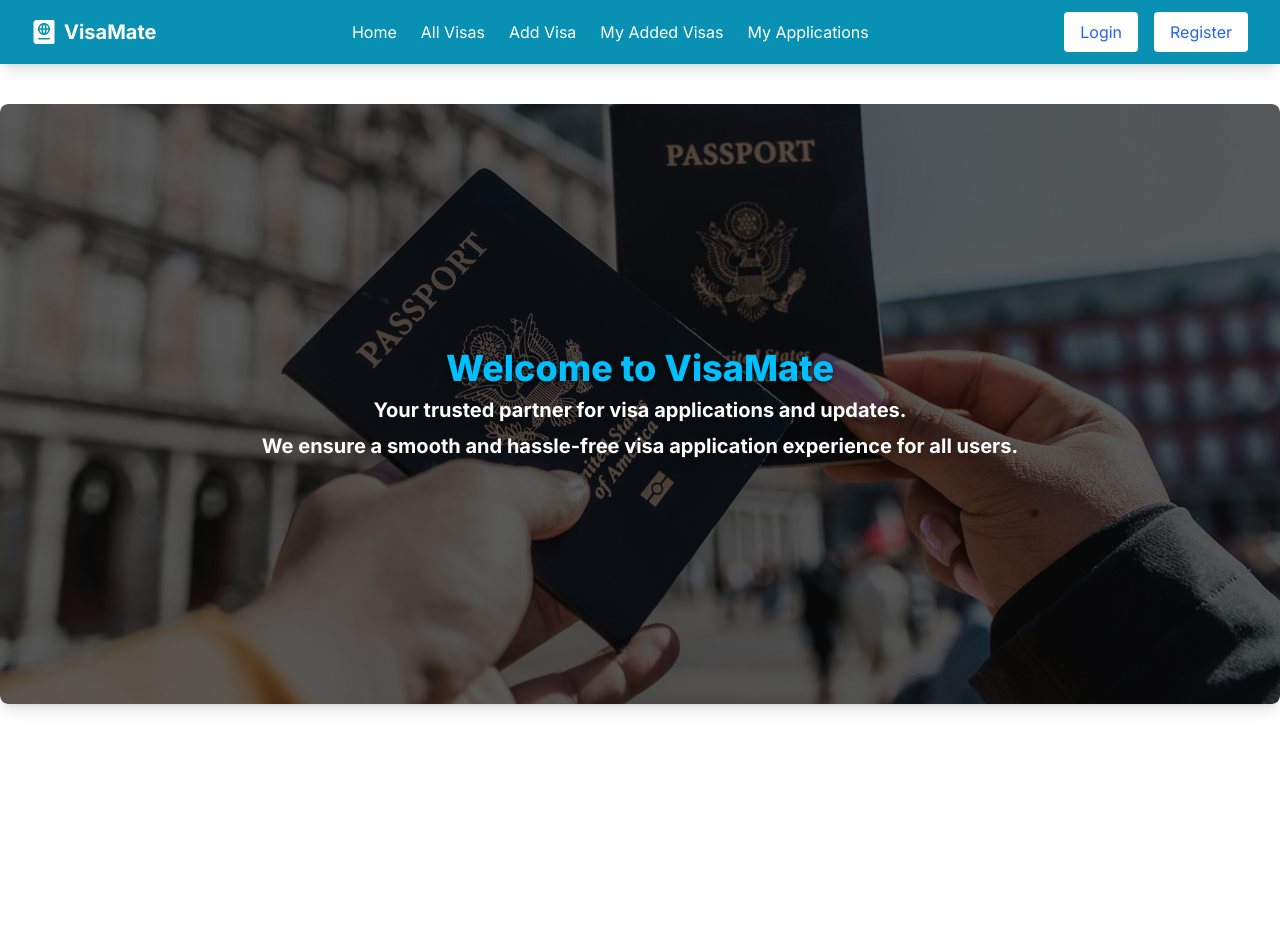
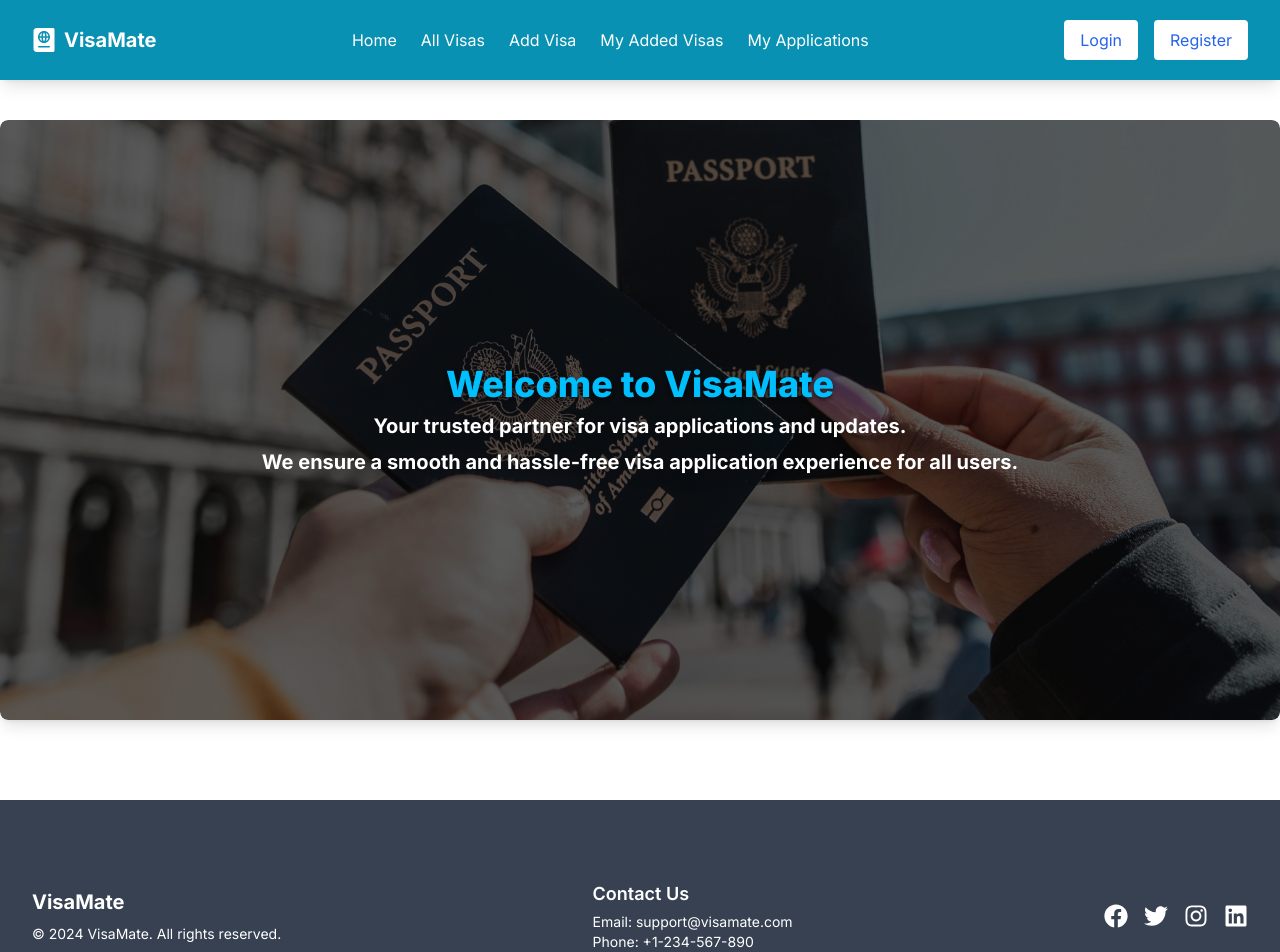
Before and after one commit to sm-sarwar/VisaMate, a React (Vite) app: page / in a window 1280 px wide. Shown: the top 952 px of the page. Before the commit the page ends 800 px from the top, so only its background shows below. Built offline with nearby package versions, Linux system fonts and the light colour scheme.

Commit message:
add footer

```diff
--- /dev/null
+++ b/src/Components/Footer.jsx
@@ -0,0 +1,70 @@
+import React from "react";
+import { FaFacebook, FaTwitter, FaInstagram, FaLinkedin } from "react-icons/fa";
+
+
+const Footer = () => {
+  return (
+    <footer className="bg-gray-700 text-white py-20 mt-20">
+      <div className="max-w-7xl mx-auto px-4 sm:px-6 lg:px-8">
+        <div className="flex flex-col md:flex-row justify-between items-center">
+          {/* Website Name and Copyright */}
+          <div className="mb-4 md:mb-0 text-center md:text-left">
+            <h2 className="text-xl font-bold">VisaMate</h2>
+            <p className="text-sm mt-2">
+              © {new Date().getFullYear()} VisaMate. All rights reserved.
+            </p>
+          </div>
+
+          {/* Contact Information */}
+          <div className="text-center md:text-left">
+            <h3 className="text-lg font-semibold">Contact Us</h3>
+            <p className="text-sm mt-1">Email: support@visamate.com</p>
+            <p className="text-sm">Phone: +1-234-567-890</p>
+          </div>
+
+          {/* Social Media Links */}
+          <div className="flex space-x-4 mt-4 md:mt-0">
+            <a
+              href="https://facebook.com"
+              target="_blank"
+              rel="noopener noreferrer"
+              className="text-white hover:text-gray-300"
+              aria-label="Facebook"
+            >
+              <FaFacebook size={24} />
+            </a>
+            <a
+              href="https://twitter.com"
+              target="_blank"
+              rel="noopener noreferrer"
+              className="text-white hover:text-gray-300"
+              aria-label="Twitter"
+            >
+              <FaTwitter size={24} />
+            </a>
+            <a
+              href="https://instagram.com"
+              target="_blank"
+              rel="noopener noreferrer"
+              className="text-white hover:text-gray-300"
+              aria-label="Instagram"
+            >
+              <FaInstagram size={24} />
+            </a>
+            <a
+              href="https://linkedin.com"
+              target="_blank"
+              rel="noopener noreferrer"
+              className="text-white hover:text-gray-300"
+              aria-label="LinkedIn"
+            >
+              <FaLinkedin size={24} />
+            </a>
+          </div>
+        </div>
+      </div>
+    </footer>
+  );
+};
+
+export default Footer;
--- a/src/Components/Navbar.jsx
+++ b/src/Components/Navbar.jsx
@@ -11,8 +11,8 @@ const Navbar = () => {
   };
 
   return (
-    <nav className="bg-cyan-600 text-white shadow-lg">
-      <div className="max-w-7xl mx-auto px-4 sm:px-6 lg:px-8 flex items-center justify-between h-16">
+    <nav className="bg-cyan-600 text-white shadow-lg ">
+      <div className="max-w-7xl mx-auto px-4 sm:px-6 lg:px-8 flex items-center justify-between h-20">
         {/* Left: Logo */}
         <div className="flex items-center">
           <FaPassport className="text-2xl mr-2" />
--- a/src/Components/NotFound.jsx
+++ b/src/Components/NotFound.jsx
@@ -1,21 +1,32 @@
+import error from '../assets/Error.jpg'
 import React from "react";
 import { Link } from "react-router-dom";
 
 const NotFound = () => {
   return (
-    <div className="flex flex-col items-center justify-center h-screen bg-gray-100">
-      <h1 className="text-9xl font-bold text-gray-800">404</h1>
-      <p className="text-xl text-gray-600 mt-4">
-        Oops! The page you're looking for doesn't exist.
+    <div className="flex flex-col items-center justify-center min-h-screen bg-gray-100">
+      {/* Image */}
+      <img
+        src={error} // Replace with your desired image URL
+        alt="404 Not Found"
+        className="w-1/2 max-w-md"
+      />
+
+      {/* Title */}
+      <h1 className="text-4xl font-bold text-gray-800 mt-6">Oops! Page Not Found</h1>
+
+      {/* Description */}
+      <p className="text-gray-600 mt-2 text-center max-w-md">
+        The page you're looking for doesn't exist. It might have been removed, or you might have entered the wrong URL.
       </p>
-      <p className="text-gray-500 mt-2">
-        It might have been removed, or the URL is incorrect.
-      </p>
-      <div className="mt-6">
-        <Link to="/">
-          <button className="btn bg-[#4A90E2] text-white">Go Back Home</button>
-        </Link>
-      </div>
+
+      {/* Back to Home Button */}
+      <Link
+        to="/"
+        className="mt-6 bg-cyan-600 text-white px-6 py-2 rounded shadow hover:bg-cyan-700 transition duration-300"
+      >
+        Back to Home
+      </Link>
     </div>
   );
 };
--- a/src/Layout/MainLayout.jsx
+++ b/src/Layout/MainLayout.jsx
@@ -1,11 +1,12 @@
 import React from 'react';
 import Navbar from '../Components/Navbar';
 import Banner from '../Components/Banner';
+import Footer from '../Components/Footer';
 const MainLayout = () => {
     return (
         <div>
             <header>
-                <nav>
+                <nav className='sticky top-0 z-50 backdrop-blur-3xl'>
                      <Navbar></Navbar>
                 </nav>
                 <section>
@@ -14,7 +15,9 @@ const MainLayout = () => {
             </header>
 
             <main></main>
-            <footer></footer>
+            <footer>
+                <Footer></Footer>
+            </footer>
         </div>
     );
 };
```
Also changed, not shown: 1 other file (tests, documents, lock files or other folders).
